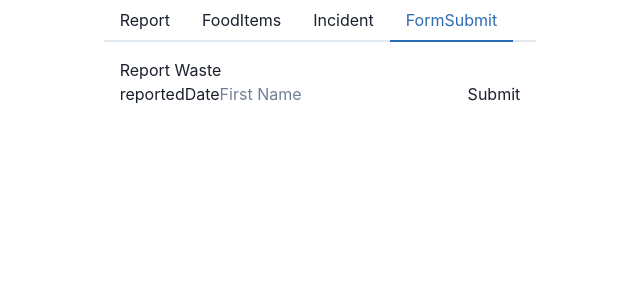
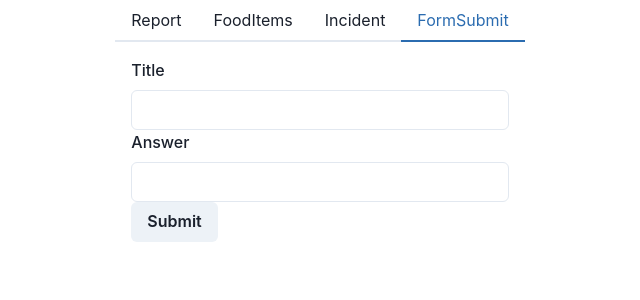
Before and after one commit to knutekje/masifReactTsx, a React (Create React App) app in the folder masifreacttsx/: page / in a window 1280 px wide. Both pictures are taken after a click on the tab "FormSubmit". Shown: the top 300 px of the page, without its empty margins (320-960 px from the left). Built offline with nearby package versions, Linux system fonts and the light colour scheme.

Commit message:
worked on form submit

```diff
--- a/masifreacttsx/src/components/FoodItems.tsx
+++ b/masifreacttsx/src/components/FoodItems.tsx
@@ -141,7 +141,7 @@ return (
   <TabPanels>
     <TabPanel>
     {/* Report Tab */}
-<Grid templateColumns='repeat(3, 1fr)' gap={3}>
+<Grid width={"25rem"} templateColumns='repeat(3, 1fr)' gap={3}>
 
   {report.map((item)=> (
     <Card key={item.id} marginTop={"2rem"} borderRadius={"1rem"}>
--- a/masifreacttsx/src/components/SubmitReport.tsx
+++ b/masifreacttsx/src/components/SubmitReport.tsx
@@ -1,94 +1,75 @@
-import * as React from 'react';
-
-import {
-
-  Formik,
-
-  FormikHelpers,
-
-  FormikProps,
-
-  Form,
-
-  Field,
-
-  FieldProps,
-
-} from 'formik';
-
-
-
-interface MyFormValues {
-
-  pictureId: string,
-  reportedDate: string,
-  incidentDate: string,
-  quantity: number,
-  description: string
-
-}
-
-
-
-export const SubmitReport: React.FC<{}> = () => {
-
-  const initialValues: MyFormValues = { pictureId: '',
-    reportedDate: '',
-    incidentDate: '',
-    quantity: 0,
-    description: '' };
-
-  return (
-
-    <div>
-
-      <h1>Report Waste</h1>
-
-      <Formik
-
-        initialValues={initialValues}
-
-        onSubmit={(values, actions) => {
-
-            fetch("http://localhost:5223/api/Report/", {
-                method: "POST",
-                body: JSON.stringify({
-                  reportedDate: values.reportedDate,
-                  incidentDate: values.incidentDate,
-                  quantity: values.quantity,
-                  description: values.description,
-          }),
-          headers: {
-            "Content-type": "application/json; charset=UTF-8"
-          }
-        });
+import React from 'react';
+import { Button, Text, Card, CardBody, CardHeader,   FormControl,
+    FormLabel,
+    FormErrorMessage,
+    FormHelperText, Input } from '@chakra-ui/react';
+import { Form,  useFormik } from 'formik';
 
 
 
 
-          console.log({ values, actions });
+ export const SubmitReport = () => {
 
-          alert(JSON.stringify(values, null, 2));
 
-          actions.setSubmitting(false);
+   const formik = useFormik({
 
-        }}
+     initialValues: {
+       title: '',
+       answer: '',
 
-      >
 
-        <Form>
+     },
 
-          <label htmlFor="reportedDate">reportedDate</label>
-          <Field id="reportedDate" name="reportedDate" placeholder="First Name" />
+     onSubmit: value => {
 
-          <button type="submit">Submit</button>
+            fetch("http://localhost:5223/api/Report", {
+              method: "POST",
+              body: JSON.stringify({
+                title: value.title,
+                answer: value.answer,
 
-        </Form>
+        }),
 
-      </Formik>
+        headers: {
+          "Content-type": "application/json; charset=UTF-8"
+        }
 
-    </div>
+      });
+      formik.resetForm();
+     },
 
-  );
+   });
 
-};
+   return (
+<FormControl >
+     <form onSubmit={formik.handleSubmit}>
+       <FormLabel textShadow={"revert"} htmlFor="title">Title</FormLabel>
+       <Input
+         shadow={"unset"}
+         id="title"
+         name="title"
+         type="text"
+         onChange={formik.handleChange}
+         value={formik.values.title}
+
+       />
+
+       <FormLabel htmlFor="answer">Answer</FormLabel>
+       <Input
+
+       shadow={"unset"}
+         id="answer"
+         name="answer"
+         type="text"
+         onChange={formik.handleChange}
+         value={formik.values.answer}
+       />
+
+      <br></br>
+
+       <Button type="submit">Submit</Button>
+     </form>
+     </FormControl>
+   );
+
+ };
```
